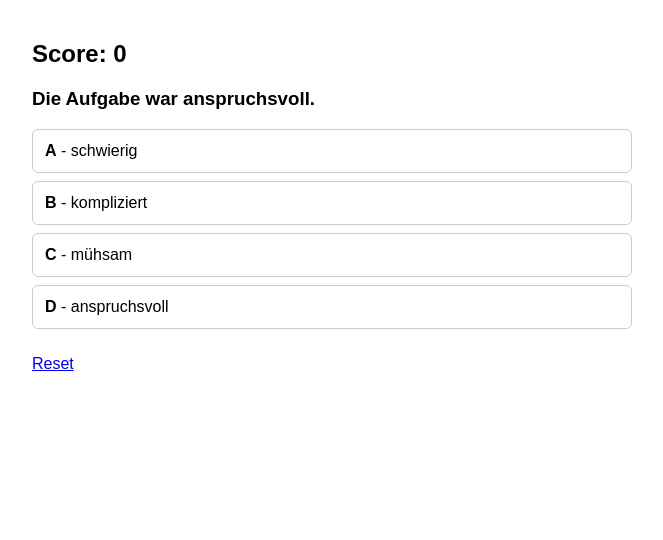
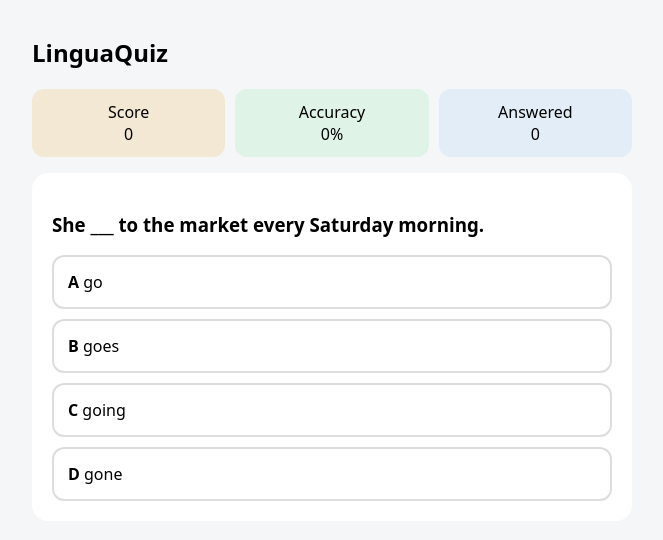
Before and after one commit to azamasad/german_guess, a FastAPI app: page /play-v2 in a window 1280 px wide. Shown: the top 540 px of the page, without its empty margins (308-971 px from the left). Run offline with FastAPI, Linux system fonts and the light colour scheme; data comes from the database, SQL or seed files in the repository.

Commit message:
final stable quiz logic

```diff
--- a/app/main.py
+++ b/app/main.py
@@ -14,36 +14,30 @@ app = FastAPI()
 
 BASE_DIR = Path(__file__).resolve().parent
 
-# Static
 app.mount("/static", StaticFiles(directory=str(BASE_DIR / "static")), name="static")
 
-# Templates
 templates = Jinja2Templates(directory=str(BASE_DIR / "templates"))
 
-# Sessions
-app.add_middleware(
-    SessionMiddleware,
-    secret_key="super-secret-key-change-later"
-)
+app.add_middleware(SessionMiddleware, secret_key="super-secret-key")
 
 # -----------------------------
 # Startup
 # -----------------------------
 @app.on_event("startup")
-def startup_event():
+def startup():
     Base.metadata.create_all(bind=engine)
 
     db = SessionLocal()
     if db.query(Question).count() == 0:
         create_question(db, {
-            "sentence": "Die Aufgabe war anspruchsvoll.",
-            "option_a": "schwierig",
-            "option_b": "kompliziert",
-            "option_c": "mühsam",
-            "option_d": "anspruchsvoll",
-            "correct_answer": "anspruchsvoll",
-            "explanation": "High demand meaning",
-            "level": "B2"
+            "sentence": "She ___ to the market every Saturday morning.",
+            "option_a": "go",
+            "option_b": "goes",
+            "option_c": "going",
+            "option_d": "gone",
+            "correct_answer": "goes",
+            "explanation": "With third-person singular subjects we add -s.",
+            "level": "A1"
         })
     db.close()
 
@@ -54,87 +48,91 @@ def get_random_question():
     db = SessionLocal()
     try:
         questions = db.query(Question).all()
-        return random.choice(questions) if questions else None
+        return random.choice(questions)
     finally:
         db.close()
 
-def get_options(question):
-    return [
-        ("A", str(question.option_a)),
-        ("B", str(question.option_b)),
-        ("C", str(question.option_c)),
-        ("D", str(question.option_d)),
-    ]
+def get_stats(session):
+    answered = session.get("answered", 0)
+    correct = session.get("correct", 0)
+    accuracy = int((correct / answered) * 100) if answered else 0
+    return answered, correct, accuracy
 
 # -----------------------------
 # Routes
 # -----------------------------
 @app.get("/")
 def home():
-    return RedirectResponse(url="/play-v2")
+    return RedirectResponse("/play-v2")
 
 
 @app.get("/play-v2", response_class=HTMLResponse)
-def play_v2(request: Request):
-    question = get_random_question()
+def play(request: Request):
+    q = get_random_question()
 
-    if not question:
-        return HTMLResponse("No questions available")
+    answered, correct, accuracy = get_stats(request.session)
 
-    return templates.TemplateResponse(
-        "game_v2.html",
-        {
-            "request": request,
-            "question": question,
-            "options": get_options(question),
-            "result": None,
-            "score": request.session.get("score", 0)
-        }
-    )
+    return templates.TemplateResponse("game_v2.html", {
+        "request": request,
+        "question": q,
+        "options": [
+            ("A", q.option_a),
+            ("B", q.option_b),
+            ("C", q.option_c),
+            ("D", q.option_d),
+        ],
+        "result": None,
+        "answered": answered,
+        "score": correct,
+        "accuracy": accuracy
+    })
 
 
 @app.post("/play-v2", response_class=HTMLResponse)
-def submit_v2(
-    request: Request,
-    question_id: int = Form(...),
-    selected_option: str = Form(...)
-):
+def submit(request: Request,
+           question_id: int = Form(...),
+           selected_option: str = Form(...)):
+
     db = SessionLocal()
     try:
-        question = db.query(Question).filter(Question.id == question_id).first()
+        q = db.query(Question).filter(Question.id == question_id).first()
     finally:
         db.close()
 
-    if not question:
-        return HTMLResponse("Question not found")
+    correct = selected_option == q.correct_answer
 
-    correct = str(selected_option) == str(question.correct_answer)
-
-    # session scoring
     session = request.session
-    session.setdefault("score", 0)
+    session["answered"] = session.get("answered", 0) + 1
 
     if correct:
-        session["score"] += 1
+        session["correct"] = session.get("correct", 0) + 1
 
-    result_text = "Correct ✅" if correct else f"Wrong ❌ (Correct: {question.correct_answer})"
+    answered, score, accuracy = get_stats(session)
 
-    # next question
-    next_question = get_random_question()
+    next_q = get_random_question()
 
-    return templates.TemplateResponse(
-        "game_v2.html",
-        {
-            "request": request,
-            "question": next_question,
-            "options": get_options(next_question),
-            "result": result_text,
-            "score": session["score"]
-        }
-    )
+    return templates.TemplateResponse("game_v2.html", {
+        "request": request,
+        "question": next_q,
+        "options": [
+            ("A", next_q.option_a),
+            ("B", next_q.option_b),
+            ("C", next_q.option_c),
+            ("D", next_q.option_d),
+        ],
+        "result": {
+            "correct": correct,
+            "explanation": q.explanation,
+            "correct_answer": q.correct_answer,
+            "selected": selected_option
+        },
+        "answered": answered,
+        "score": score,
+        "accuracy": accuracy
+    })
 
 
 @app.get("/reset")
 def reset(request: Request):
     request.session.clear()
-    return RedirectResponse(url="/play-v2")
+    return RedirectResponse("/play-v2")
--- a/app/templates/game_v2.html
+++ b/app/templates/game_v2.html
@@ -1,66 +1,130 @@
 <!DOCTYPE html>
 <html>
 <head>
-    <title>GermanGuess</title>
 <meta name="viewport" content="width=device-width, initial-scale=1.0">
 
 <style>
 body {
-            font-family: Arial;
-            max-width: 600px;
-            margin: 40px auto;
+    font-family: system-ui;
+    background: #f5f6f8;
+    margin: 0;
+    padding: 16px;
 }
 
-        .option {
-            border: 1px solid #ccc;
-            padding: 12px;
-            margin: 8px 0;
-            cursor: pointer;
-            border-radius: 6px;
+.container {
+    max-width: 600px;
+    margin: auto;
 }
 
-        .option:hover {
-            background: #f0f0f0;
+.card {
+    background: white;
+    padding: 20px;
+    border-radius: 16px;
+    margin-top: 16px;
 }
 
-        .result {
-            margin-top: 15px;
-            font-weight: bold;
+.stats {
+    display: flex;
+    gap: 10px;
+}
+
+.stat {
+    flex: 1;
+    padding: 12px;
+    border-radius: 12px;
+    text-align: center;
+}
+
+.score { background: #f3e8d3; }
+.acc { background: #dff3e7; }
+.ans { background: #e3edf7; }
+
+.option {
+    border: 2px solid #ddd;
+    padding: 14px;
+    border-radius: 12px;
+    margin-top: 10px;
+    cursor: pointer;
+}
+
+.correct {
+    border-color: green;
+    background: #e7f6ec;
+}
+
+.wrong {
+    border-color: red;
+}
+
+.btn {
+    width: 100%;
+    padding: 16px;
+    background: #24335c;
+    color: white;
+    border-radius: 12px;
+    text-align: center;
+    margin-top: 20px;
 }
 </style>
 </head>
 
 <body>
 
-<h2>Score: {{ score }}</h2>
+<div class="container">
+
+<h2>LinguaQuiz</h2>
+
+<div class="stats">
+    <div class="stat score">Score<br>{{ score }}</div>
+    <div class="stat acc">Accuracy<br>{{ accuracy }}%</div>
+    <div class="stat ans">Answered<br>{{ answered }}</div>
+</div>
+
+<div class="card">
 
 <h3>{{ question.sentence }}</h3>
 
-<form method="post" action="/play-v2" id="quizForm">
+<form method="post" action="/play-v2" id="form">
 <input type="hidden" name="question_id" value="{{ question.id }}">
-    <input type="hidden" name="selected_option" id="selectedOption">
+<input type="hidden" name="selected_option" id="selected">
 
 {% for key, value in options %}
 <div class="option"
      onclick="selectOption({{ value | tojson }})">
-            <strong>{{ key }}</strong> - {{ value }}
+    <b>{{ key }}</b> {{ value }}
 </div>
 {% endfor %}
+
 </form>
 
 {% if result %}
-    <div class="result">
-        {{ result }}
+<div class="card">
+
+{% if result.correct %}
+<div style="color:green;"><b>Correct!</b></div>
+{% else %}
+<div style="color:red;"><b>Wrong</b></div>
+{% endif %}
+
+<p>{{ result.explanation }}</p>
+
+<div class="btn" onclick="next()">Next Question →</div>
+
 </div>
 {% endif %}
 
-<br>
-<a href="/reset">Reset</a>
+</div>
+
+</div>
 
 <script>
-function selectOption(value) {
-    document.getElementById("selectedOption").value = value;
-    document.getElementById("quizForm").submit();
+function selectOption(val){
+    document.getElementById("selected").value = val;
+    document.getElementById("form").submit();
+}
+
+function next(){
+    window.location.href = "/play-v2";
 }
 </script>
 
```
Lines whose indentation alone changed are shown as unchanged.
